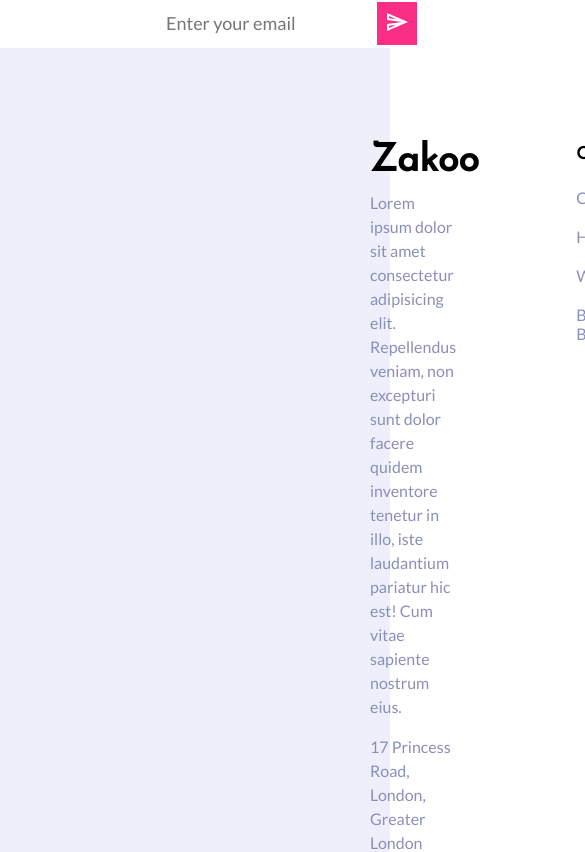
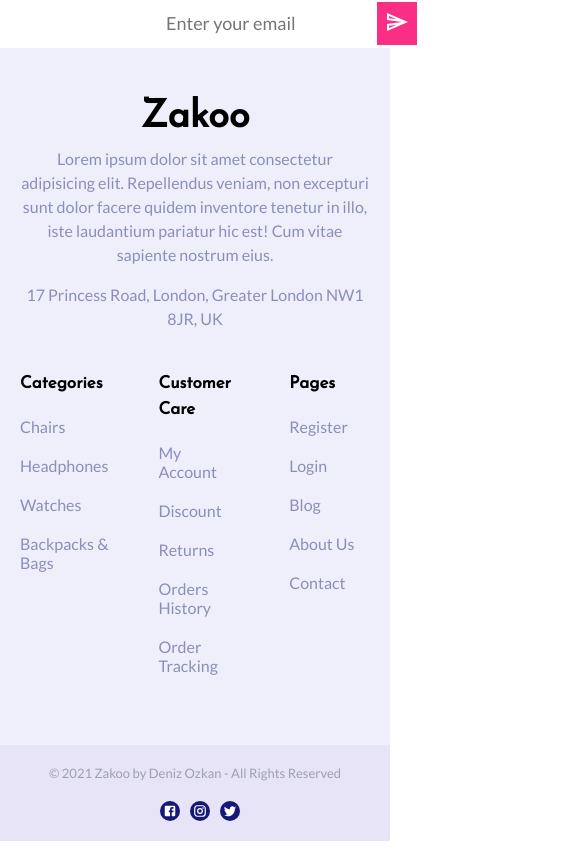
Before and after one commit to idnzozkan/zakoo, a React (Create React App) app: page / in a window 390 px wide. Shown: the part 4712-5564 px from the top of the page, 585 px wide, since content can reach past the window. Built offline with nearby package versions, Linux system fonts and the light colour scheme.

Commit message:
Make Footer component responsive for the x-small size

```diff
--- a/src/components/Footer.jsx
+++ b/src/components/Footer.jsx
@@ -1,6 +1,7 @@
 import React from 'react'
 import styled from 'styled-components'
 import { Facebook, Instagram, Twitter } from '@material-ui/icons'
+import { xsmall } from '../responsive'
 
 const Footer = () => {
     return (
@@ -106,12 +107,16 @@ const Top = styled.div`
     display: flex;
     padding: 94px 0;
     background: #EEEFFB;
+
+    ${xsmall({ flexDirection: 'column', alignItems: 'center', padding: '50px 0 30px 0' })}
 `
 
 const Left = styled.div`
     flex: 1;
     padding-left: 370px;
     padding-right: 70px;
+
+    ${xsmall({ padding: '0 20px', textAlign: 'center' })}
 `
 
 const Logo = styled.h2`
@@ -125,6 +130,8 @@ const Description = styled.p`
     line-height: 1.5;
     margin-top: 10px;
     padding-right: 50px;
+
+    ${xsmall({ padding: 0 })}
 `
 
 const ContactInfo = styled.p`
@@ -132,12 +139,16 @@ const ContactInfo = styled.p`
     line-height: 1.5;
     margin-top: 16px;
     padding-right: 50px;
+
+    ${xsmall({ padding: 0 })}
 `
 
 const Right = styled.div`
     flex: 1;
     display: flex;
     padding-right: 370px;
+
+    ${xsmall({ padding: '40px 20px 20px 20px' })}
 `
 
 const Categories = styled.div`
@@ -145,6 +156,8 @@ const Categories = styled.div`
     display: flex;
     flex-direction: column;
     margin-right: 20px;
+
+    ${xsmall({ marginRight: '50px' })}
 `
 
 const CustomerCare = styled.div`
@@ -152,6 +165,8 @@ const CustomerCare = styled.div`
     display: flex;
     flex-direction: column;
     margin-right: 20px;
+
+    ${xsmall({ marginRight: '50px' })}
 `
 
 const Pages = styled.div`
@@ -183,6 +198,8 @@ const Bottom = styled.div`
     align-items: center;
     padding: 10px 650px 10px 470px;
     background: #E7E4F8;
+
+    ${xsmall({ flexDirection: 'column', padding: '20px' })}
 `
 
 const Copyright = styled.p`
@@ -193,6 +210,8 @@ const Copyright = styled.p`
         text-decoration: none;
         color: #9DA0AE;
     }
+
+    ${xsmall({ marginBottom: '20px' })}
 `
 
 const SocialIcons = styled.div`
```
